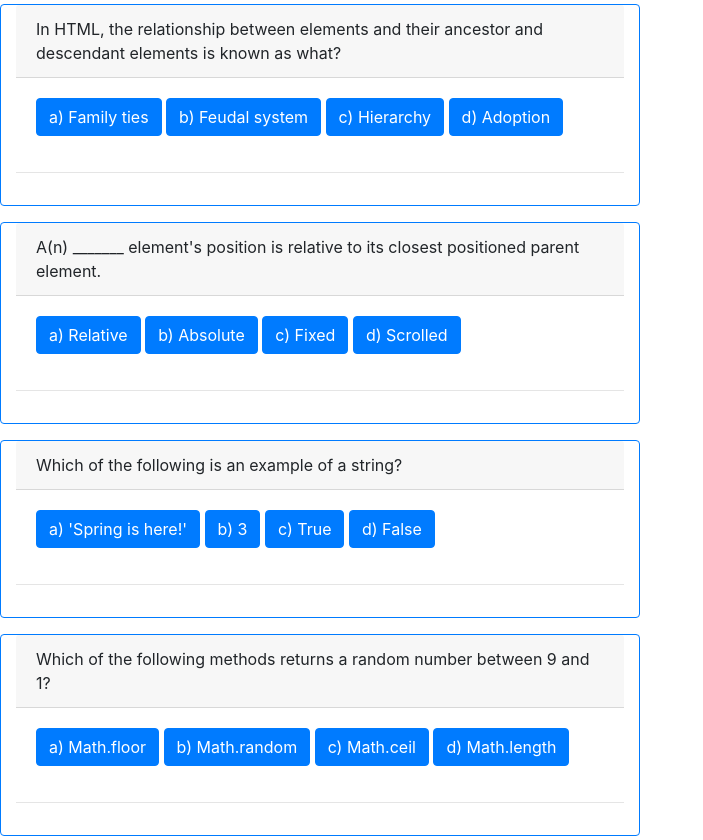
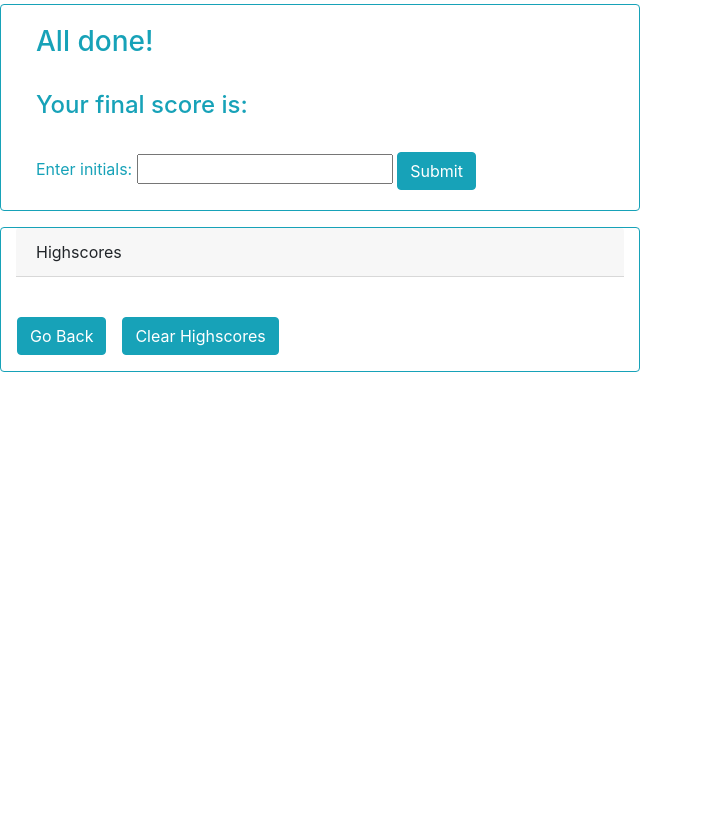
Before and after one commit to ewirtz3/code-quiz, a plain HTML site: page index.html in a window 1280 px wide. Shown: the part 560-1400 px from the top of the page, without its empty margins (0-703 px from the left). After the commit the page ends 948 px from the top, so only its background shows below. Drawn offline with nearby package versions, Linux system fonts and the light colour scheme.

Commit message:
adjusting js to hold questions and answers

```diff
--- a/index.html
+++ b/index.html
@@ -44,50 +44,6 @@
             <hr>
             <p id="outcome"></p>
         </div>
-        <div class="col-6 card border-primary mb-3" id="question2">
-            <div class="card-header text-align-center">In HTML, the relationship between elements and their ancestor and descendant elements is known as what?</div>
-            <div class="card-body text-primary">
-                <button type = "button" class="btn btn-primary incorrect">a) Family ties</button>
-                <button type = "button" class="btn btn-primary incorrect">b) Feudal system</button>
-                <button type = "button" class="btn btn-primary correct">c) Hierarchy</button>
-                <button type = "button" class="btn btn-primary incorrect">d) Adoption</button>
-            </div>
-            <hr>
-            <p id="outcome"></p>
-        </div>
-        <div class="col-6 card border-primary mb-3" id="question3">
-            <div class="card-header text-align-center">A(n) _______ element's position is relative to its closest positioned parent element.</div>
-            <div class="card-body text-primary">
-                <button type = "button" class="btn btn-primary incorrect">a) Relative</button>
-                <button type = "button" class="btn btn-primary correct">b) Absolute</button>
-                <button type = "button" class="btn btn-primary incorrect">c) Fixed</button>
-                <button type = "button" class="btn btn-primary incorrect">d) Scrolled</button>
-            </div>
-            <hr>
-            <p id="outcome"></p>
-        </div>
-        <div class="col-6 card border-primary mb-3" id="question4">
-            <div class="card-header text-align-center">Which of the following is an example of a string?</div>
-            <div class="card-body text-primary">
-                <button type = "button" class="btn btn-primary correct">a) 'Spring is here!'</button>
-                <button type = "button" class="btn btn-primary incorrect">b) 3</button>
-                <button type = "button" class="btn btn-primary incorrect">c) True</button>
-                <button type = "button" class="btn btn-primary incorrect">d) False</button>
-            </div>
-            <hr>
-            <p id="outcome"></p>
-        </div>
-        <div class="col-6 card border-primary mb-3" id="question5">
-            <div class="card-header text-align-center">Which of the following methods returns a random number between 9 and 1?</div>
-            <div class="card-body text-primary">
-                <button type = "button" class="btn btn-primary incorrect">a) Math.floor</button>
-                <button type = "button" class="btn btn-primary correct">b) Math.random</button>
-                <button type = "button" class="btn btn-primary incorrect">c) Math.ceil</button>
-                <button type = "button" class="btn btn-primary incorrect">d) Math.length</button>
-            </div>
-            <hr>
-            <p id="outcome"></p>
-        </div>
         <div class="col-6 card border-info mb-3" id="game-end">
             <div class="card-body text-info">
                 <h3>All done!</h3>
```
Also changed, not shown: script.js (+32 -6 lines).
